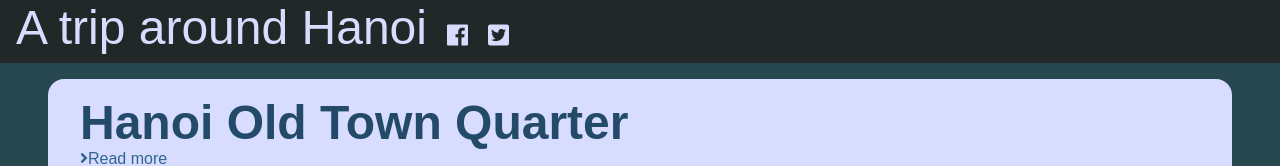
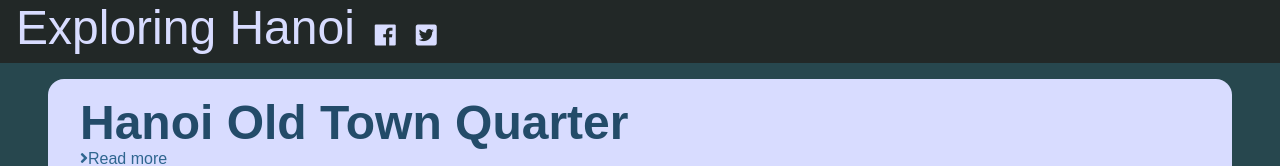
Before and after one commit to languyen1997/languyen1997.github.io, a plain HTML site: page attraction.html in a window 1280 px wide. Shown: the top 166 px of the page. Drawn offline with Linux system fonts and the light colour scheme.

Commit message:
Fix title
A trip to Hanoi >> Exploring Hanoi

```diff
--- a/attraction.html
+++ b/attraction.html
@@ -10,11 +10,11 @@
     <link rel="stylesheet" href="main.css">
     <link rel="stylesheet" href="https://use.fontawesome.com/releases/v5.5.0/css/all.css" integrity="sha384-B4dIYHKNBt8Bc12p+WXckhzcICo0wtJAoU8YZTY5qE0Id1GSseTk6S+L3BlXeVIU" crossorigin="anonymous">
     <link rel="icon" href="./image/Emblem_of_Hanoi.png">
-    <title>Attractions</title>
+    <title>Hanoi Attractions</title>
 </head>
 <body>
     <header>
-        <a href="index.html">A trip around Hanoi</a>
+        <a href="index.html">Exploring Hanoi</a>
         <a href="https://www.facebook.com/sharer/sharer.php?u=https%3A%2F%2Flanguyen1997.github.io%2Fattraction.html&title=Exploring+Hanoi" target="_blank"><i class="fab fa-facebook"></i></a>
         <a class="twitter-share-button" href="https://twitter.com/intent/tweet?url=https%3A%2F%2Flanguyen1997.github.io%2Fattraction.html" target="_blank"><i class="fab fa-twitter-square"></i></a>
     </header>
```
Also changed, not shown: cuisines.html (+2 -2 lines), event.html (+2 -2 lines), photo.html (+2 -2 lines).
